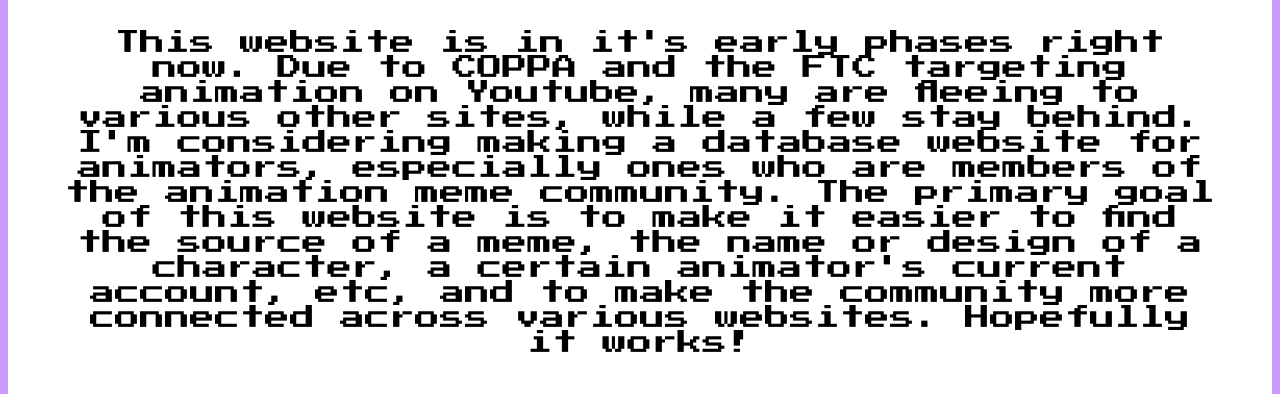
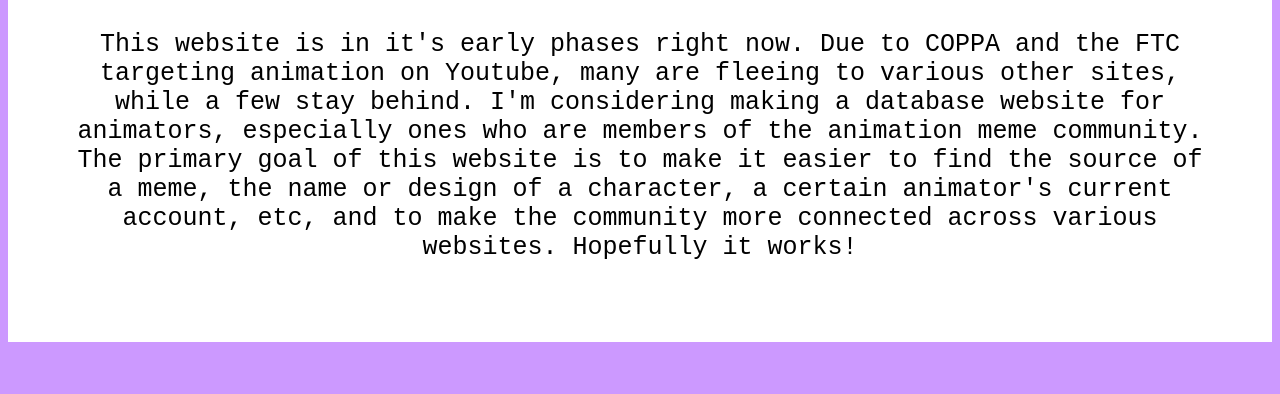
Before and after one commit to RAYTRAC3R/memimator, a plain HTML site: page index.html in a window 1280 px wide. Shown: the part 150-544 px from the top of the page. Drawn offline with Linux system fonts and the light colour scheme.

Commit message:
Update outerframe.css

```diff
--- a/outerframe.css
+++ b/outerframe.css
@@ -60,3 +60,6 @@
 li{
     display: inline;
 }
+p{
+   font-family: 'Courier New';
+}
```
